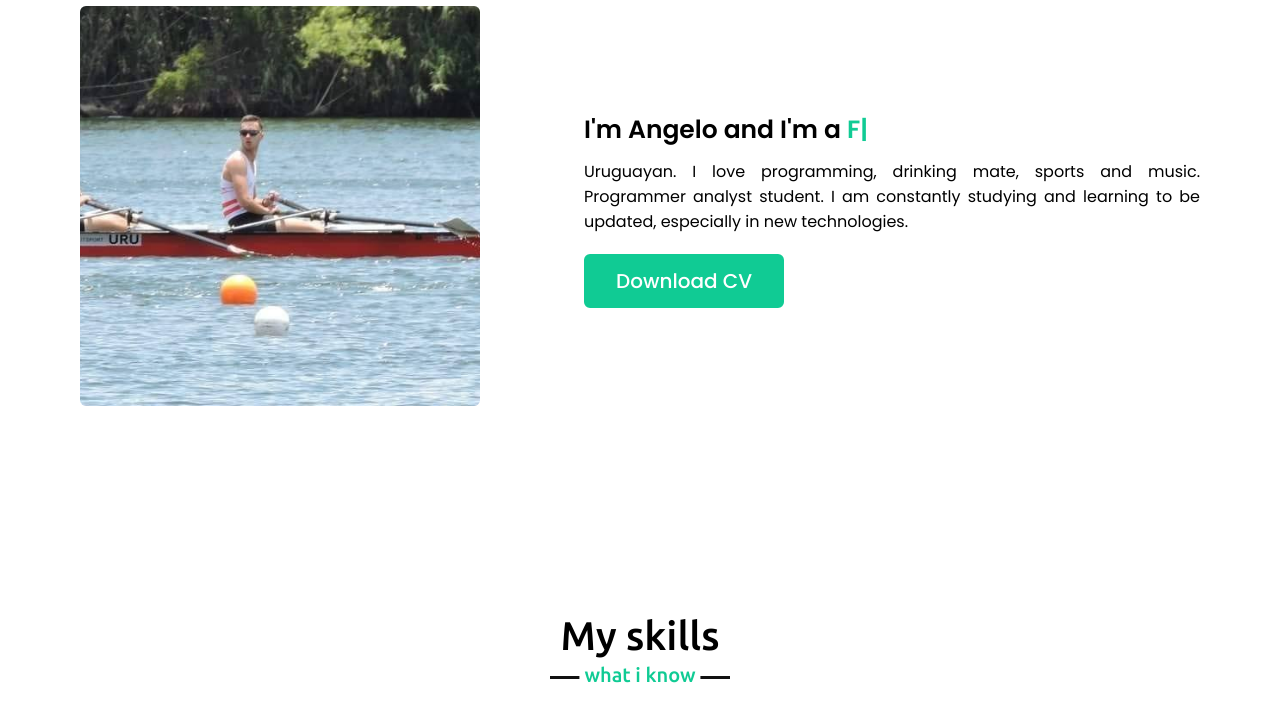
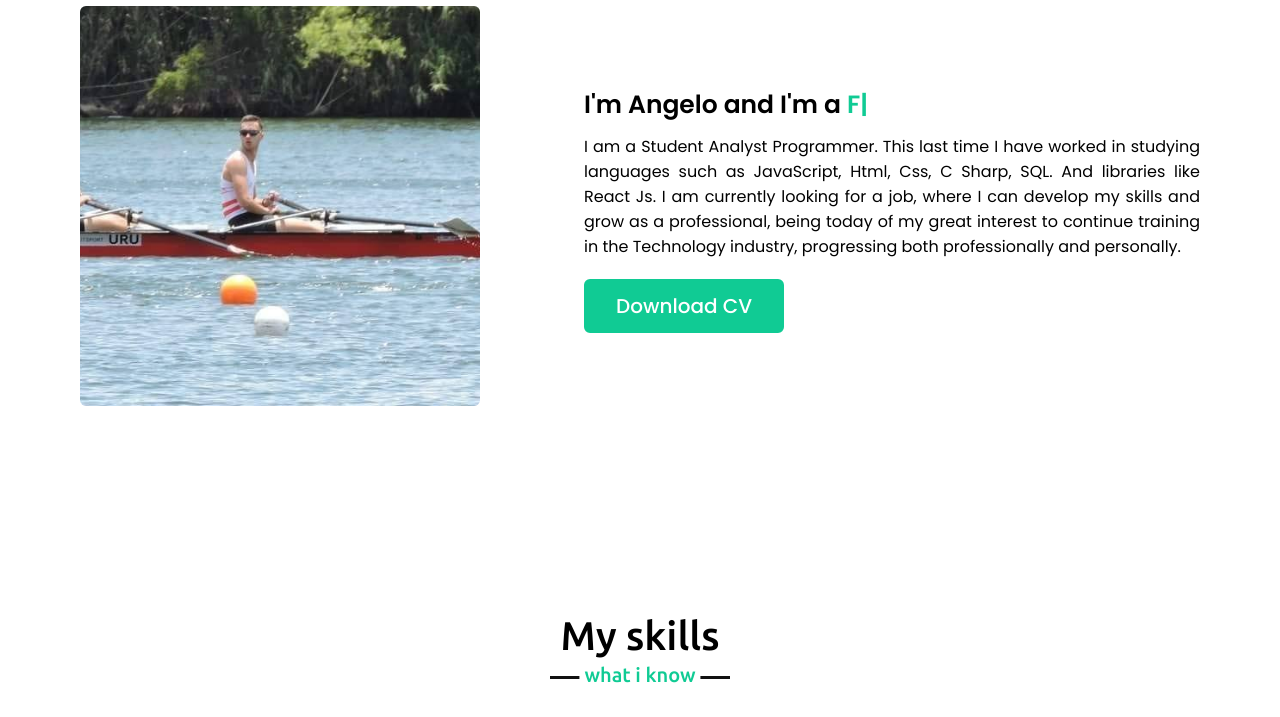
Before and after one commit to angelop47/personal-portfolio, a plain HTML site: page index.html in a window 1280 px wide. Shown: the part 1020-1737 px from the top of the page. Drawn offline with nearby package versions, Linux system fonts and the light colour scheme.

Commit message:
Add files via upload

```diff
--- a/index.html
+++ b/index.html
@@ -64,8 +64,12 @@
                     <div class="text">I'm Angelo and I'm a <span class="typing-2"></span></div>
                     <p>
 
-                        Uruguayan. I love programming, drinking mate, sports and music. Programmer analyst student. I am constantly studying and learning to be updated,
-                        especially in new technologies.</p>
+                        I am a Student Analyst Programmer. This last time I have worked in studying languages such as JavaScript,
+                        Html, Css, C Sharp, SQL. And libraries like React Js. I am currently looking for a job,
+                        where I can develop my skills and grow as a professional,
+                        being today of my great interest to continue training in the Technology industry,
+                        progressing both professionally and personally.
+                    </p>
                     <a href="Curriculum-Angelo-Pescetto.pdf">Download CV</a>
                 </div>
             </div>
```
